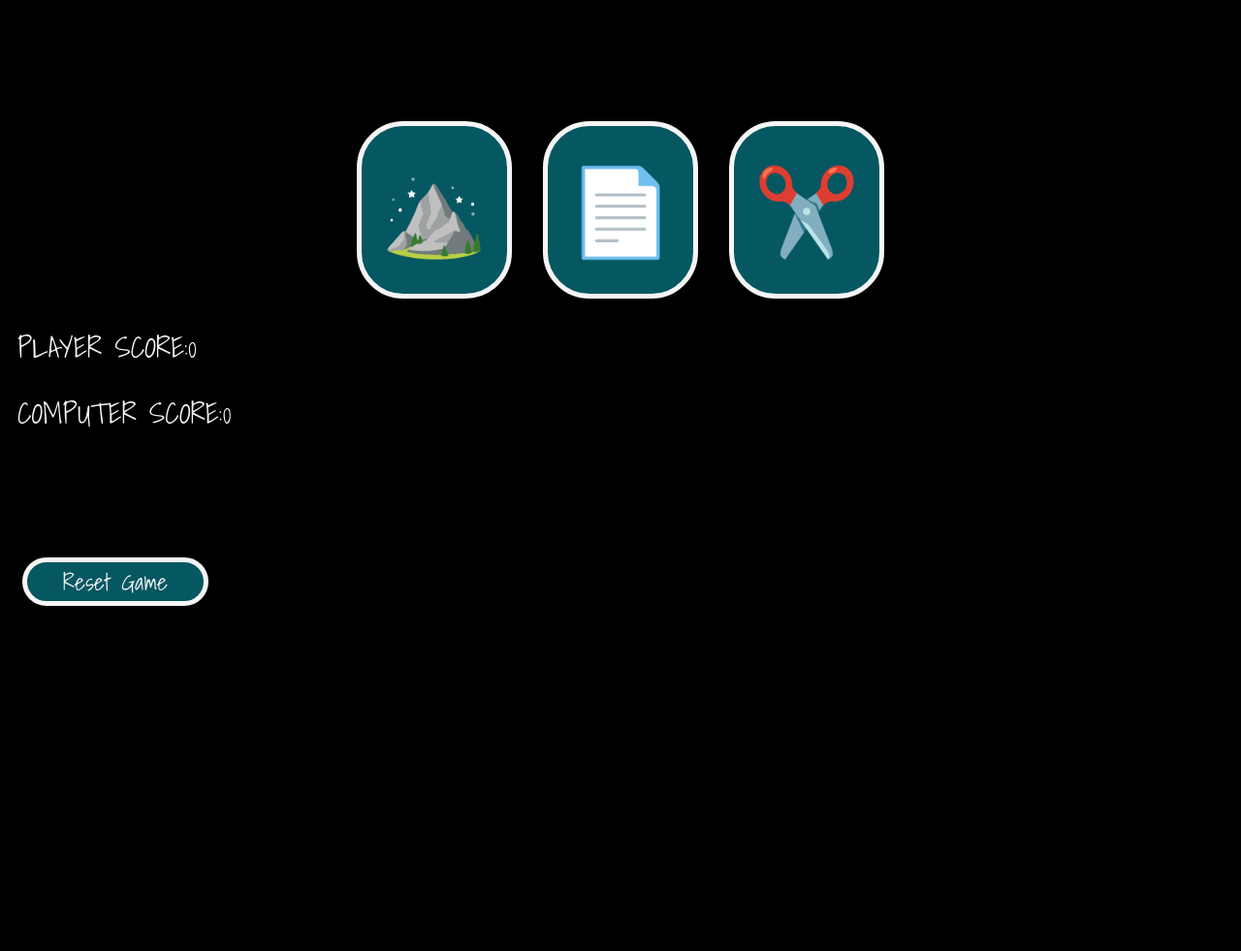
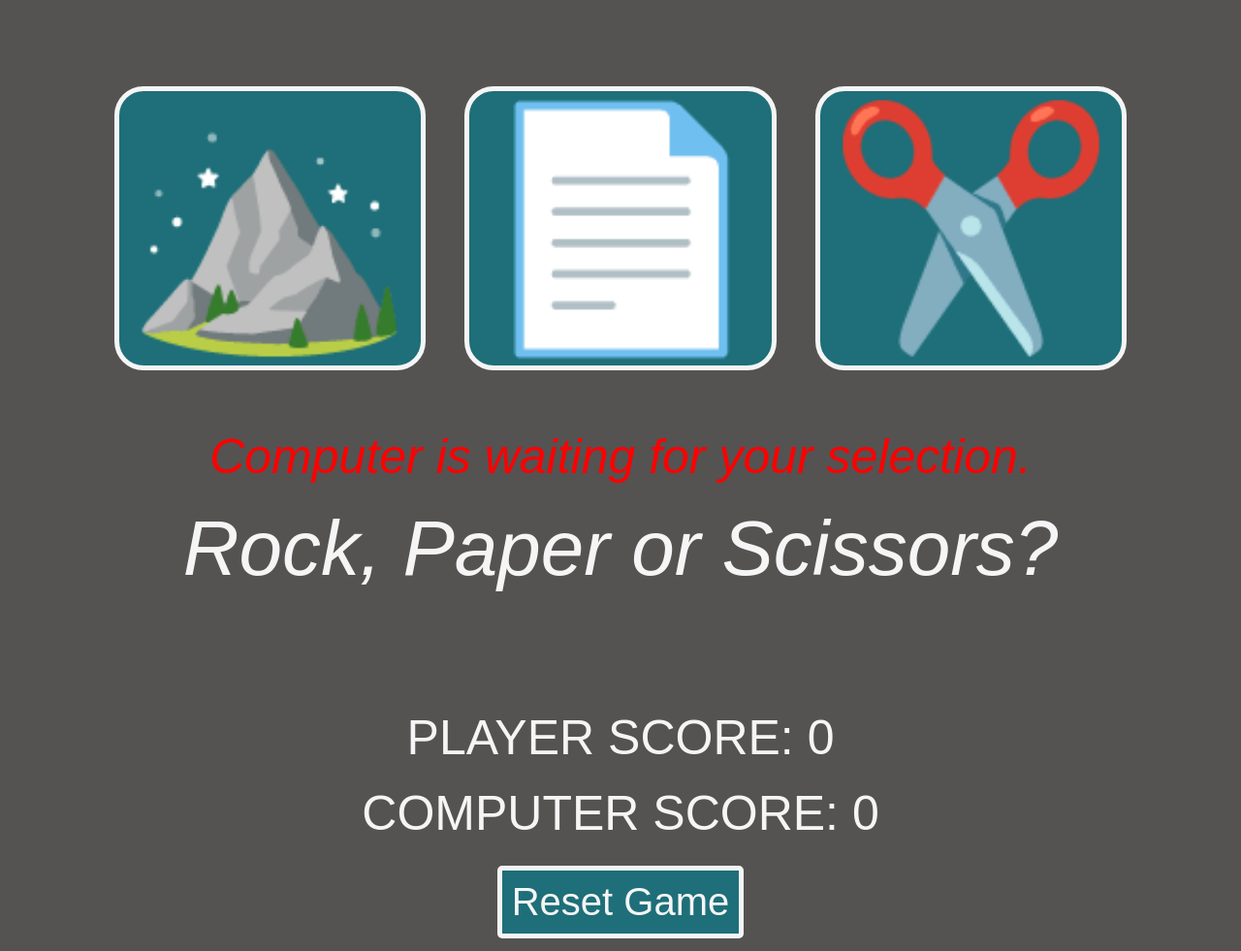
Before and after one commit to T-Pirozzini/Rock-Paper-Scissors, a plain HTML site: page index.html in a window 1280 px wide. Shown: the part 760-1741 px from the top of the page at 97% size. Before the commit the page ends 1408 px from the top, so only its background shows below. Drawn offline with Linux system fonts and the light colour scheme.

Commit message:
fix bugs and revise nulk code logic

```diff
--- a/index.html
+++ b/index.html
@@ -2,7 +2,7 @@
 <html>
     <head>
         <meta charset="utf-8">
-
+        <link rel="shortcut icon" href="">
         <!-- Google Fonts -->
         <link rel="preconnect" href="https://fonts.googleapis.com">
         <link rel="preconnect" href="https://fonts.gstatic.com" crossorigin>
@@ -14,25 +14,26 @@
         <title>RPS GAME</title>
     </head>
     <body>
-        <h1>Rock, Paper or Scissors?</h1>
+        <h1>ROCK, PAPER or SCISSORS?</h1>
 
         <!-- Buttons/Options/Audio -->
         <div class = 'button-container'>
-            <div class='option1'>
-                <audio id="rock" src="/assets/rock.wav" preload="auto"></audio>
-                <button onclick="document.getElementById('rock').play();">⛰️</button>
+            <div class='option-rock'>
+                <audio id="sound-rock" src="/assets/rock.wav" preload="auto"></audio>
+                <button id='btn' onclick="document.getElementById('sound-rock').play();">⛰️</button>
             </div>
-            <div class='option2'>
-                <audio id="paper" src="/assets/paper.wav" preload="auto"></audio>
-                <button onclick="document.getElementById('paper').play();">📄</button>
+            <div class='option-paper'>
+                <audio id="sound-paper" src="/assets/paper.wav" preload="auto"></audio>
+                <button id='btn' onclick="document.getElementById('sound-paper').play();">📄</button>
             </div>
-            <div class ='option3'>
-                <audio id="scissors" src="/assets/scissors.mp3" preload="auto"></audio>
-                <button onclick="document.getElementById('scissors').play();">✂️</button>
+            <div class ='option-scissors'>
+                <audio id="sound-scissors" src="/assets/scissors.mp3" preload="auto"></audio>
+                <button id='btn' onclick="document.getElementById('sound-scissors').play();">✂️</button>
             </div>
         </div>
-        <div id="container"></div>
-        <input class = 'try-again' type="button" onclick='window.location.reload();' value='Reset Game'/>
-
+        <div id="results-container"></div>
+        <div class="reset">
+            <input class='try-again' type="button" onclick='window.location.reload();' value='Reset Game'/>
+        </div>
     </body>
 </html>
--- a/scripts/index.js
+++ b/scripts/index.js
@@ -2,17 +2,64 @@
 let computerPoints = 0;
 let playerPoints = 0;
 
-// AI randomly chooses Rock, Paper or Scissors
+// AI Selection
 let compOptions =  ['rock', 'paper', 'scissors'];
 
 function computerPlay(){
   let computerSelection = Math.floor(Math.random() * compOptions.length);
   return (compOptions[computerSelection]);
-}
+};
+
+// Player Selection
+const rock = document.querySelector('.option-rock');
+const paper = document.querySelector('.option-paper');
+const scissors = document.querySelector('.option-scissors');
+
+rock.addEventListener('click', e => {
+    playRound('rock');
+});
+paper.addEventListener('click', e => {
+  playRound('paper');
+});
+scissors.addEventListener('click', e => {
+  playRound('scissors');
+});
+
+// Display Results
+const container = document.querySelector('#results-container');
+
+const compSelection = document.createElement('div');
+compSelection.classList.add('compSelection');
+container.appendChild(compSelection);
+compSelection.textContent = 'Computer is waiting for your selection.';
+
+const result = document.createElement('div');
+result.classList.add('result');
+container.appendChild(result);
+result.textContent = 'Rock, Paper or Scissors?';
+
+const playerWins = document.createElement('div');
+playerWins.classList.add('winner');
+container.appendChild(playerWins);
+
+const computerWins = document.createElement('div');
+computerWins.classList.add('winner');
+container.appendChild(computerWins);
+
+const userScore = document.createElement('div');
+userScore.classList.add('userScore');
+userScore.textContent = 'PLAYER SCORE: ' + playerPoints;
+container.appendChild(userScore);
+
+const compScore = document.createElement('div');
+compScore.classList.add('compScore');
+compScore.textContent = 'COMPUTER SCORE: ' + computerPoints;
+container.appendChild(compScore);
 
 // Play One Round of RPS: Declare the winner && Award 1 point to the winner
 function playRound(playerSelection) {
   let computerSelection = computerPlay();
+  if (playerPoints < 5 && computerPoints < 5){
     // Draw
     if (playerSelection === computerSelection) {
       result.textContent = 'It\'s a draw';
@@ -40,101 +87,21 @@
     } else {
       result.textContent = 'Please input a valid response.';
     }
-    userScore.textContent = 'PLAYER SCORE:' + playerPoints;
-    compScore.textContent = 'COMPUTER SCORE:' + computerPoints;
-    compSelection.textContent = 'Computer Chose ' + computerSelection;
+  }
+  // Display updated score
+  userScore.textContent = 'PLAYER SCORE: ' + playerPoints;
+  compScore.textContent = 'COMPUTER SCORE: ' + computerPoints;
+  compSelection.textContent = 'Computer Chose: ' + computerSelection.toUpperCase();
 
+  // Announce winner
   if (computerPoints === 5){
-      computerWins.textContent = "Uh Oh! You Lost to the Computer!"
-      document.querySelector('Button').disabled = true;
+    computerWins.textContent = "Uh Oh! You Lost to the Computer!";
+    result.textContent = '';
+    compSelection.textContent = '';
   }
   if (playerPoints === 5) {
-      playerWins.textContent = "Congratulations! You beat the Computer!"
-      document.querySelector('Button').disabled = true;
+    playerWins.textContent = "Congratulations! You beat the Computer!";
+    result.textContent = '';
+    compSelection.textContent = '';
   }
 }
-
-
-//EventListeners. Call playRound() on 'click'
-const rock = document.querySelector('.option1');
-const paper = document.querySelector('.option2');
-const scissors = document.querySelector('.option3');
-
-rock.addEventListener('click', e => {
-  playRound('rock');
-  })
-paper.addEventListener('click', e => {
-  playRound('paper');
-  })
-scissors.addEventListener('click', e => {
-  playRound('scissors');
-  })
-
-
-
-//Results
-const container = document.querySelector('#container');
-
-
-const userScore = document.createElement('div');
-userScore.classList.add('userScore');
-userScore.textContent = 'PLAYER SCORE:' + playerPoints;
-
-const compScore = document.createElement('div');
-compScore.classList.add('compScore');
-compScore.textContent = 'COMPUTER SCORE:' + computerPoints;
-
-const compSelection = document.createElement('div');
-compSelection.classList.add('compSelection');
-//compScore.textContent = 'COMPUTER SCORE:' + computerSelection;
-
-const result = document.createElement('div');
-result.classList.add('result');
-
-const playerWins = document.createElement('div');
-playerWins.classList.add('playerWins');
-
-const computerWins = document.createElement('div');
-computerWins.classList.add('computerWins');
-
-
-container.appendChild(userScore);
-container.appendChild(compScore);
-container.appendChild(compSelection);
-container.appendChild(result);
-container.appendChild(playerWins);
-container.appendChild(computerWins);
-
-//Refresh window/New Game
-function refreshPage(){
-  reload = location.reload();
-}
-
-//Disable Buttons & Create "Try Again Button"
-
-
-
-
-/*~~ PREVIOUS VERSION CODE ~~
-//Take Player/Computer Input && Display Result
-function game() {
-  const playerSelection = //prompt ('Choose: Rock, Paper or Scissors.').toLowerCase(); //Player responses Case Insensitive
-  computerSelection = computerPlay();
-  playRound(playerSelection, computerSelection);
-  console.log('PLAYER:' + playerScore,' COMPUTER:' + computerScore);
-}
-
-//Play Five Rounds without Using Loops - Declare a Winner/Loser
-/*game();
-game();
-game();
-game();
-game();
-if (playerScore > computerScore) {
-  console.log('CONGRATULATIONS! You won the game!');
-} else if (playerScore < computerScore) {
-  console.log('YOU LOST THE GAME! Better luck next time!');
-} else {
-  console.log('IT\'S A DRAW! Try again?');
-}
-*/
--- a/styles/style.css
+++ b/styles/style.css
@@ -1,9 +1,9 @@
 /* global styles */
 * {
     box-sizing: border-box;
-    background-color: black;
+    background-color: rgb(85, 82, 82);
     color: whitesmoke;
-    font-family: 'Shadows Into Light', cursive;
+    font-family: 'Tajawal', sans-serif;
 }
 
 /* Typography */
@@ -11,67 +11,71 @@
     font-family: 'Shadows Into Light', cursive;
     text-align: center;
     font-size: 180px;
-    padding: 25px;
 }
 
 /* Buttons */
 .button-container {
     display: flex;
-    flex: 1;
     justify-content: center;
     align-items: center;
-    flex-wrap: wrap;
+    padding: 10px;
+    margin: 20px;
 }
 button {
     border: 5px solid whitesmoke;
-    border-radius: 3rem;
+    border-radius: 30px;
     transition: all .5s ease;
-    margin: 1rem;
-    font-size: 5.5rem;
-    padding: 1rem .5rem;
-    width: 10rem;
+    font-size: 15em;
+    margin: 20px;
     background-color: rgba(8, 124, 139, 0.7);
-    text-align: center;
     cursor: pointer;
 }
 button:hover, .try-again:hover {
     background-color: rgba(8, 124, 139, 0.3);
     transform: scale(1.2);
 }
+.reset {
+    display: flex;
+    justify-content: center;
+    align-items: center;
+}
 .try-again {
     background-color: rgba(8, 124, 139, 0.7);
     border: 5px solid whitesmoke;
-    border-radius: 3rem;
-    font-size: 1.5rem;
-    width: 12rem;
-    margin: 15px;
+    border-radius: 5px;
+    padding: 10px;
+    margin: 10px;
+    font-size: 2.5em;
+    transition: all .5s ease;
 }
 
 /* Dynamic Results */
 .userScore, .compScore {
-    font-size: 30px;
-
-    display: flex;
-    justify-content:flex-start;
+    font-size: 50px;
     padding: 10px;
 }
 .result {
     font-style: italic;
-    font-size: 50px;
-    display: flex;
-    justify-content: center;
+    font-size: 80px;
+    padding: 10px;
 }
 .compSelection {
     font-style: italic;
+    padding: 10px;
     color: red;
-    font-size: 20px;
+    font-size: 50px;
+}
+.winner {
+    font-style: italic;
+    font-size: 90px;
+    padding: 25px;
+}
+
+#results-container {
     display: flex;
     justify-content: center;
+    align-items: center;
+    flex-direction: column;
+    margin: 5px;
+    transition: all .5s ease;
 }
-.computerWins, .playerWins {
-    font-style: italic;
-    font-size: 60px;
-    padding: 25px;
-    display: flex;
-    justify-content: center;
-}
```
Lines whose indentation alone changed are shown as unchanged.
